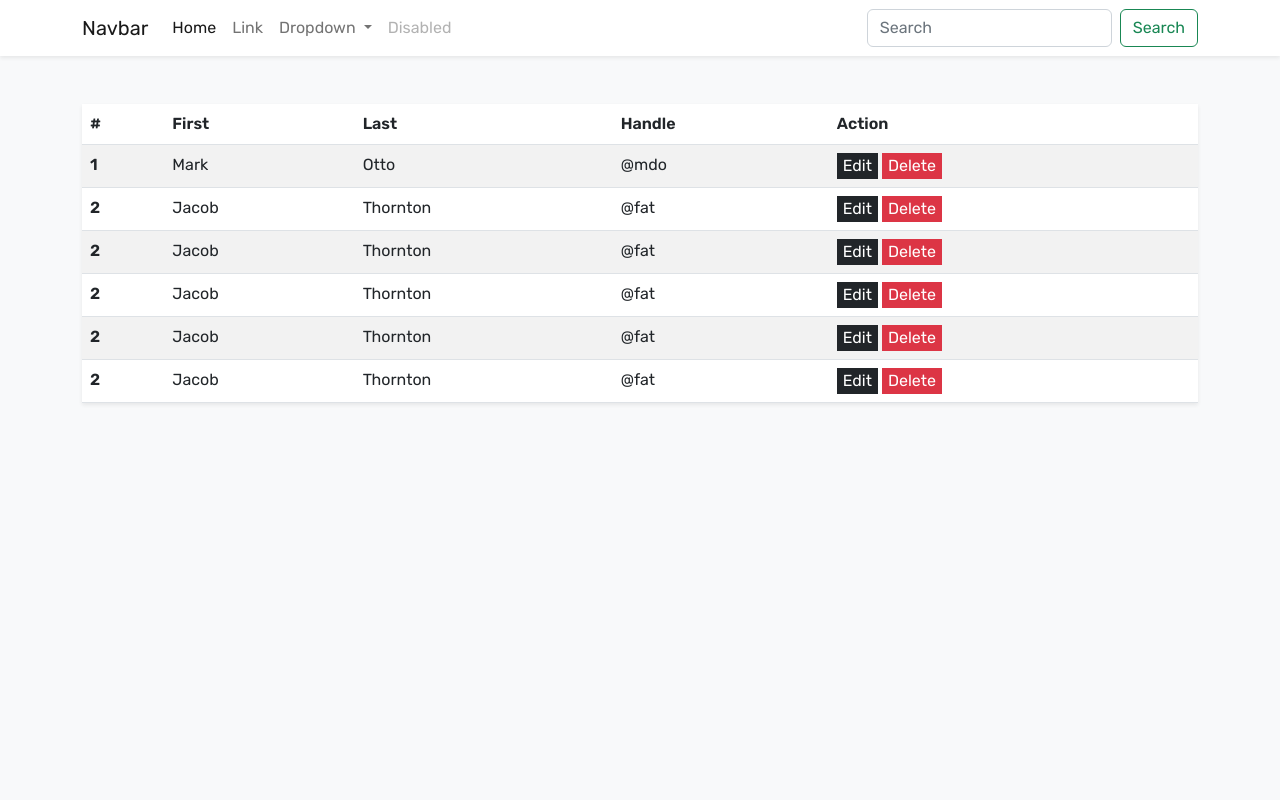
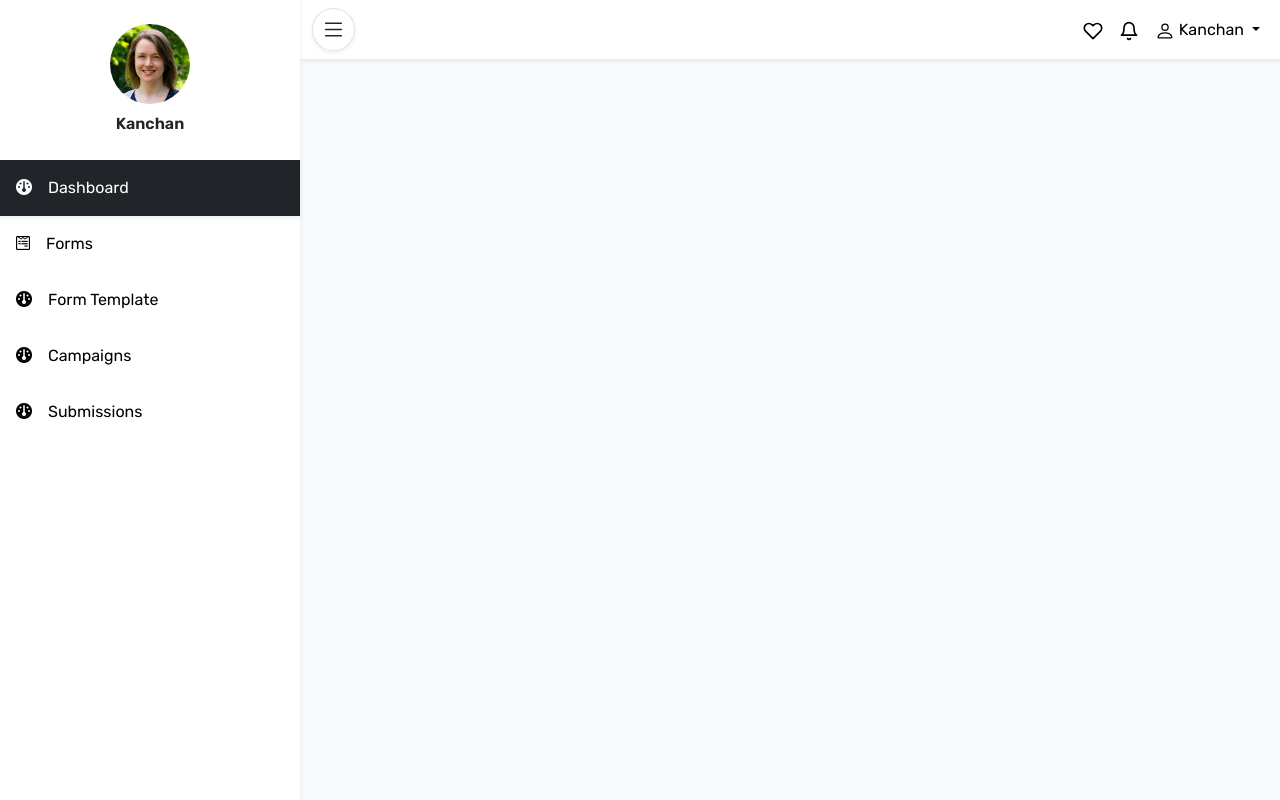
Before and after one commit to SunilSalaria1/JavascriptApplication, a website: page index.html in a window 1280 px wide. Drawn offline with Linux system fonts and the light colour scheme.

Commit message:
Dashboard (index) page

```diff
--- a/assets/css/style.css
+++ b/assets/css/style.css
@@ -1,9 +1,45 @@
-/* Custom Styling */
+/* ========= Global CSS ============= */
+
 body {
     font-family: 'Rubik', sans-serif;
 }
 
-.form-control:focus,.form-check-input:focus {
+.form-control:focus,
+.form-check-input:focus {
     border-color: black;
     box-shadow: none;
 }
+
+hr {
+    margin: 5px 0px;
+}
+
+/* ========= Index CSS ============= */
+
+aside {
+    width: 300px;
+    height: 100vh;
+}
+
+.nav-link {
+    color: black;
+}
+
+.nav .nav-item .active {
+    background-color: #212529;
+    color: white;
+    box-shadow: 0 .125rem .25rem rgba(0, 0, 0, .075)
+}
+
+main {
+    margin-left: 300px;
+}
+
+header .dropdown .show{
+   left:auto;
+   right: 0;
+}
+
+header #aside-toggle-btn{
+    cursor: pointer;
+}
--- a/index.html
+++ b/index.html
@@ -14,139 +14,140 @@
     <link rel="preconnect" href="https://fonts.googleapis.com">
     <link rel="preconnect" href="https://fonts.gstatic.com" crossorigin>
     <link href="https://fonts.googleapis.com/css2?family=Rubik:wght@300;400;600&display=swap" rel="stylesheet">
+    <!-- Font Awesome -->
+    <link rel="stylesheet" href="https://cdnjs.cloudflare.com/ajax/libs/font-awesome/6.2.1/css/all.min.css"
+        integrity="sha512-MV7K8+y+gLIBoVD59lQIYicR65iaqukzvf/nwasF0nqhPay5w/9lJmVM2hMDcnK1OnMGCdVK+iQrJ7lzPJQd1w=="
+        crossorigin="anonymous" referrerpolicy="no-referrer" />
 </head>
 
 <body class="bg-light">
-    <!-- navigation -->
-    <nav class="navbar navbar-expand-lg bg-white shadow-sm">
-        <div class="container">
-            <a class="navbar-brand" href="#">Navbar</a>
-            <button class="navbar-toggler" type="button" data-bs-toggle="collapse"
-                data-bs-target="#navbarSupportedContent" aria-controls="navbarSupportedContent" aria-expanded="false"
-                aria-label="Toggle navigation">
-                <span class="navbar-toggler-icon"></span>
-            </button>
-            <div class="collapse navbar-collapse" id="navbarSupportedContent">
-                <ul class="navbar-nav me-auto mb-2 mb-lg-0">
-                    <li class="nav-item">
-                        <a class="nav-link active" aria-current="page" href="#">Home</a>
-                    </li>
-                    <li class="nav-item">
-                        <a class="nav-link" href="#">Link</a>
-                    </li>
-                    <li class="nav-item dropdown">
-                        <a class="nav-link dropdown-toggle" href="#" role="button" data-bs-toggle="dropdown"
-                            aria-expanded="false">
-                            Dropdown
-                        </a>
-                        <ul class="dropdown-menu">
-                            <li><a class="dropdown-item" href="#">Action</a></li>
-                            <li><a class="dropdown-item" href="#">Another action</a></li>
-                            <li>
-                                <hr class="dropdown-divider">
-                            </li>
-                            <li><a class="dropdown-item" href="#">Something else here</a></li>
-                        </ul>
-                    </li>
-                    <li class="nav-item">
-                        <a class="nav-link disabled">Disabled</a>
-                    </li>
-                </ul>
-                <form class="d-flex" role="search">
-                    <input class="form-control me-2" type="search" placeholder="Search" aria-label="Search">
-                    <button class="btn btn-outline-success" type="submit">Search</button>
-                </form>
+    <!-- dashboard section -->
+
+    <section>
+        <!-- aside nav-->
+        <aside class="bg-white shadow-sm fixed-top" id="#aside">
+            <!-- logo -->
+            <!-- row -->
+            <div class="row p-4">
+                <!-- col -->
+                <div class="col-12 d-flex justify-content-center flex-column align-items-center">
+                    <img src="./assets/images/user-logo.jpg" alt="Logo" width="80" height="80" class="rounded-circle">
+                    <div class="mt-2 fw-bold">Kanchan</div>
                 </div>
+                <!-- /col -->
             </div>
-    </nav>
-    <!-- /navigation -->
-    <!-- container -->
-    <div class="container mt-5">
+            <!-- /row -->
             <!-- row -->
             <div class="row">
                 <!-- col -->
                 <div class="col-12">
-                <!-- table -->
-                <table class="table table-striped shadow-sm bg-white">
-                    <thead>
-                        <tr>
-                            <th scope="col">#</th>
-                            <th scope="col">First</th>
-                            <th scope="col">Last</th>
-                            <th scope="col">Handle</th>
-                            <th scope="col">Action</th>
-                        </tr>
-                    </thead>
-                    <tbody>
-                        <tr>
-                            <th scope="row">1</th>
-                            <td>Mark</td>
-                            <td>Otto</td>
-                            <td>@mdo</td>
-                            <td>
-                                <button class="bg-dark text-white border-0">Edit</button>
-                                <button class="bg-danger text-white border-0">Delete</button>
-                            </td>
-                        </tr>
-                        <tr>
-                            <th scope="row">2</th>
-                            <td>Jacob</td>
-                            <td>Thornton</td>
-                            <td>@fat</td>
-                            <td>
-                                <button class="bg-dark text-white border-0">Edit</button>
-                                <button class="bg-danger text-white border-0">Delete</button>
-                            </td>
-                        </tr>
-                        <tr>
-                            <th scope="row">2</th>
-                            <td>Jacob</td>
-                            <td>Thornton</td>
-                            <td>@fat</td>
-                            <td>
-                                <button class="bg-dark text-white border-0">Edit</button>
-                                <button class="bg-danger text-white border-0">Delete</button>
-                            </td>
-                        </tr>
-                        <tr>
-                            <th scope="row">2</th>
-                            <td>Jacob</td>
-                            <td>Thornton</td>
-                            <td>@fat</td>
-                            <td>
-                                <button class="bg-dark text-white border-0">Edit</button>
-                                <button class="bg-danger text-white border-0">Delete</button>
-                            </td>
-                        </tr>
-                        <tr>
-                            <th scope="row">2</th>
-                            <td>Jacob</td>
-                            <td>Thornton</td>
-                            <td>@fat</td>
-                            <td>
-                                <button class="bg-dark text-white border-0">Edit</button>
-                                <button class="bg-danger text-white border-0">Delete</button>
-                            </td>
-                        </tr>
-                        <tr>
-                            <th scope="row">2</th>
-                            <td>Jacob</td>
-                            <td>Thornton</td>
-                            <td>@fat</td>
-                            <td>
-                                <button class="bg-dark text-white border-0">Edit</button>
-                                <button class="bg-danger text-white border-0">Delete</button>
-                            </td>
-                        </tr>
-                    </tbody>
-                </table>
-                <!-- /table -->
+                    <!-- ul -->
+                    <ul class="nav flex-column">
+                        <li class="nav-item">
+                            <a class="nav-link py-3 active" href="#"><i class="fa-solid fa-gauge"></i><span
+                                    class="ms-3">Dashboard</span></a>
+                        </li>
+                        <li class="nav-item">
+                            <a class="nav-link py-3" href="#"><i class="fa-brands fa-wpforms"></i><span
+                                    class="ms-3">Forms</span></a>
+                        </li>
+                        <li class="nav-item">
+                            <a class="nav-link py-3" href="#"><i class="fa-solid fa-gauge"></i><span class="ms-3">Form
+                                    Template</span></a>
+                        </li>
+                        <li class="nav-item">
+                            <a class="nav-link py-3" href="#"><i class="fa-solid fa-gauge"></i><span
+                                    class="ms-3">Campaigns</span></a>
+                        </li>
+                        <li class="nav-item">
+                            <a class="nav-link py-3" href="#"><i class="fa-solid fa-gauge"></i><span
+                                    class="ms-3">Submissions</span></a>
+                        </li>
+                    </ul>
+                    <!-- /ul -->
                 </div>
                 <!-- /col -->
             </div>
             <!-- /row -->
+            <!-- /logo -->
+        </aside>
+        <!-- /aside nav-->
+        <!-- main -->
+        <main>
+            <!-- header -->
+            <header class="w-100 shadow-sm bg-white">
+                <!-- header-nav -->
+                <nav class="navbar navbar-expand w-100">
+                    <div class="container-fluid">
+                        <div class="border rounded-circle shadow-sm p-2" id="aside-toggle-btn">
+                            <!-- menu-svg -->
+                            <svg xmlns="http://www.w3.org/2000/svg" width="25" height="25" fill="currentColor"
+                                class="bi bi-list" viewBox="0 0 16 16">
+                                <path fill-rule="evenodd"
+                                    d="M2.5 12a.5.5 0 0 1 .5-.5h10a.5.5 0 0 1 0 1H3a.5.5 0 0 1-.5-.5zm0-4a.5.5 0 0 1 .5-.5h10a.5.5 0 0 1 0 1H3a.5.5 0 0 1-.5-.5zm0-4a.5.5 0 0 1 .5-.5h10a.5.5 0 0 1 0 1H3a.5.5 0 0 1-.5-.5z">
+                                </path>
+                            </svg>
+                            <!-- /menu-svg -->
                         </div>
-    <!-- /container -->
+                        <div>
+                            <ul class="navbar-nav ms-auto">
+                                <li class="nav-item">
+                                    <a class="nav-link" href="#">
+                                        <!--wishlist-svg-->
+                                        <svg xmlns="http://www.w3.org/2000/svg" width="20" height="20"
+                                            viewBox="0 0 24 24" fill="none" stroke="currentColor" stroke-width="2"
+                                            stroke-linecap="round" stroke-linejoin="round"
+                                            class="feather feather-heart align-middle">
+                                            <path
+                                                d="M20.84 4.61a5.5 5.5 0 0 0-7.78 0L12 5.67l-1.06-1.06a5.5 5.5 0 0 0-7.78 7.78l1.06 1.06L12 21.23l7.78-7.78 1.06-1.06a5.5 5.5 0 0 0 0-7.78z">
+                                            </path>
+                                        </svg>
+                                        <!--/wishlist-svg-->
+                                    </a>
+                                </li>
+                                <li class="nav-item">
+                                    <a class="nav-link" href="#">
+                                        <!--notification-svg-->
+                                        <svg xmlns="http://www.w3.org/2000/svg" width="20" height="20"
+                                            viewBox="0 0 24 24" fill="none" stroke="currentColor" stroke-width="2"
+                                            stroke-linecap="round" stroke-linejoin="round"
+                                            class="feather feather-bell align-middle">
+                                            <path d="M18 8A6 6 0 0 0 6 8c0 7-3 9-3 9h18s-3-2-3-9"></path>
+                                            <path d="M13.73 21a2 2 0 0 1-3.46 0"></path>
+                                        </svg>
+                                        <!--/notification-svg-->
+                                    </a>
+                                </li>
+                                <li class="nav-item dropdown user-dropdown">
+                                    <a class="nav-link dropdown-toggle" href="#" id="navbarDropdownMenuLink"
+                                        role="button" data-bs-toggle="dropdown" aria-expanded="false">
+                                        <!--profile-svg-->
+                                        <svg xmlns="http://www.w3.org/2000/svg" width="20" height="20"
+                                            fill="currentColor" class="bi bi-person" viewBox="0 0 16 16">
+                                            <path
+                                                d="M8 8a3 3 0 1 0 0-6 3 3 0 0 0 0 6zm2-3a2 2 0 1 1-4 0 2 2 0 0 1 4 0zm4 8c0 1-1 1-1 1H3s-1 0-1-1 1-4 6-4 6 3 6 4zm-1-.004c-.001-.246-.154-.986-.832-1.664C11.516 10.68 10.289 10 8 10c-2.29 0-3.516.68-4.168 1.332-.678.678-.83 1.418-.832 1.664h10z">
+                                            </path>
+                                        </svg>
+                                        <!--/profile-svg-->
+                                        <span>Kanchan</span>
+                                    </a>
+                                    <ul class="dropdown-menu shadow-sm" aria-labelledby="navbarDropdownMenuLink">
+                                        <li><a class="dropdown-item" href="#">Action</a></li>
+                                        <li><a class="dropdown-item" href="#">Another action</a></li>
+                                        <li><a class="dropdown-item" href="#">Something else here</a></li>
+                                    </ul>
+                                </li>
+                            </ul>
+                        </div>
+                    </div>
+                </nav>
+                <!-- /header-nav -->
+            </header>
+            <!-- /header -->
+        </main>
+        <!-- /main -->
+    </section>
+    <!-- /dashboard section -->
     <!-- Boostrap JS -->
     <script src="./assets/js/bootstrap.bundle.min.js"></script>
     <!-- Custom JS -->
```
Also changed, not shown: admin_portal.html (added, +156 -0 lines), register.html (+1 -1 lines), testing-javascript.html (+38 -1 lines), assets/images/logo.jpg (added), assets/images/user-logo.jpg (added), assets/images/user-logo.png (added). Lines whose indentation alone changed are shown as unchanged.
